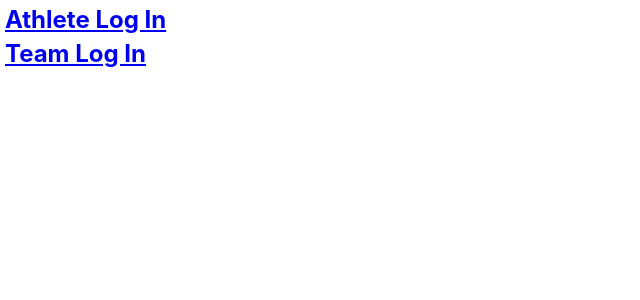
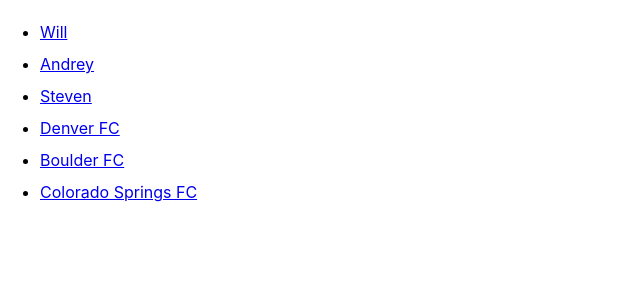
Before and after one commit to KickMatch/KickMatchFE, a React (Create React App) app: page / in a window 1280 px wide. Shown: the top 300 px of the page, without its empty margins (0-640 px from the left). Built offline with nearby package versions, Linux system fonts and the light colour scheme.

Commit message:
Create arrays to hold mock data

```diff
--- a/src/components/Login/Login.js
+++ b/src/components/Login/Login.js
@@ -4,11 +4,41 @@ import './Login.css';
 
 const Login = () => {
 
+  const athletes = [
+    {name: 'Will', age: 24, position: 'Forward', id: 1},
+    {name: 'Andrey', age: 26, position: 'Goalee', id: 2},
+    {name: 'Steven', age: 32, position: 'Striker', id: 3}
+  ]
+
+  const teams = [
+    {name: 'Denver FC', id: 1},
+    {name: 'Boulder FC', id: 2},
+    {name: 'Colorado Springs FC', id: 3}
+  ]
+
 
   return (
     <section>
-      <Link to='/athlete'> <h1> Athlete Log In </h1> </Link>
-      <Link to='/team'> <h1> Team Log In </h1> </Link>
+      <ul>
+      {
+        athletes.map((athlete) => {
+          return (<li key={athlete.id}>
+            <Link to={`/athlete/${athlete.id}`}>
+              {athlete.name}
+            </Link>
+          </li>)
+        })
+      }
+      {
+        teams.map((team) => {
+          return (<li key={team.id}>
+            <Link to={`/team/${team.id}`}>
+              {team.name}
+            </Link>
+          </li>)
+        })
+      }
+      </ul>
     </section>
   );
 }
```
